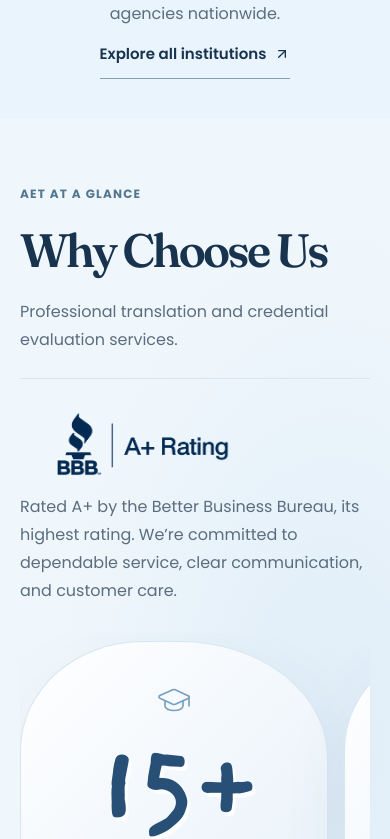
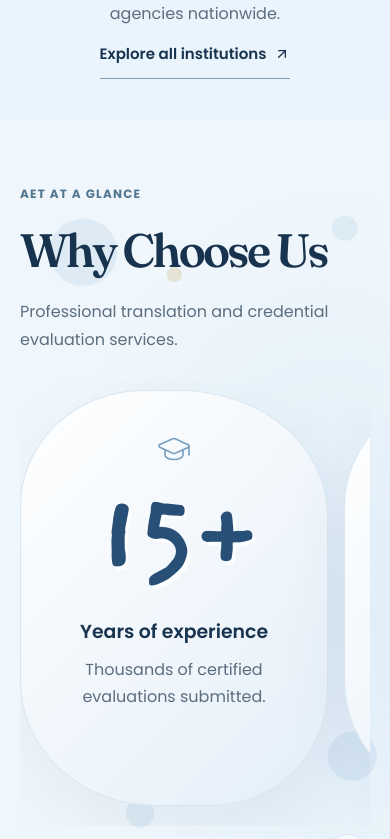
Before and after one commit to Jeromestein/aet-website-2026, a Next.js app: page / in a window 390 px wide. Shown: the part 1245-2084 px from the top of the page. Built offline with nearby package versions, Linux system fonts and the light colour scheme.

Commit message:
feat(home): Add trust cards and fix scroll story timing

```diff
--- a/app/home-design.css
+++ b/app/home-design.css
@@ -31,9 +31,6 @@ h2, .faq-section h2 { font-size: clamp(2.15rem, 4.3vw, 4.5rem); line-height: 1.1
 .impact-scene { padding-block: 104px; gap: 5%; }
 .impact-intro h2 { font-size: clamp(3.2rem, 5.3vw, 6.3rem); line-height: .98; }
 .impact-intro p { font-size: clamp(1rem, 1.4vw, 1.18rem); max-width: 570px; line-height: 1.75; }
-.impact-rating { margin-top: 32px; padding-top: 28px; border-top: 1px solid var(--line); display: grid; gap: 10px; justify-items: start; }
-.impact-rating img { display: block; width: 288px; max-width: 100%; height: auto; }
-.impact-rating > p { color: var(--muted); font-size: 1rem; line-height: 1.75; max-width: 480px; margin: 0; }
 .impact-fact { padding: 48px 32px; }
 .impact-fact strong { font-size: clamp(9rem, 15vw, 15rem); line-height: .8; }
 .impact-fact.wide-figure strong { font-size: clamp(6.3rem, 11vw, 10rem); }
@@ -165,10 +162,8 @@ h2, .faq-section h2 { font-size: clamp(2.15rem, 4.3vw, 4.5rem); line-height: 1.1
   .impact-scene { padding-block: 64px; gap: 28px; }
   .impact-intro h2 { font-size: clamp(2.65rem, 12vw, 3.7rem); }
   .impact-intro p { font-size: 1rem; }
-  .impact-rating { margin-top: 24px; padding-top: 24px; }
-  .impact-rating img { width: 240px; }
   .impact-orbit.card-rail { min-height: 0; }
-  .impact-orbit > .orbit-spark, .impact-orbit > .story-dots { display: none; }
+  .impact-orbit > .story-dots { display: none; }
   .impact-fact { border-radius: 32px; padding: 40px 24px; }
   .impact-fact strong { font-size: clamp(8rem, 24vw, 12rem); }
   .impact-fact.wide-figure strong { font-size: clamp(5.5rem, 18vw, 8.5rem); }
--- a/app/scroll-stories.css
+++ b/app/scroll-stories.css
@@ -1,16 +1,17 @@
 .impact-story { background: radial-gradient(ellipse at 85% 60%,#dfedf8,transparent 60%),#f0f7fc; position: relative; }
-.impact-scene { display:grid;grid-template-columns:1fr 1.1fr;gap:5%;align-items:center;padding-block:90px; }
+.impact-scene { position:relative;isolation:isolate;display:grid;grid-template-columns:1fr 1.1fr;gap:5%;align-items:center;padding-block:90px; }
 .impact-intro h2 { font-size:clamp(36px,4vw,58px);letter-spacing:-2px;margin:24px 0; }
 .impact-intro p { color:var(--muted);max-width:390px;font-size:17px;line-height:1.9; }
 .story-hint { display:block;font-size:10px;letter-spacing:.6px;color:var(--muted);margin-top:38px; }
 .impact-orbit { position:relative; }
 .impact-fact { text-align:center;padding:45px 30px;margin:20px 0;background:linear-gradient(135deg,var(--surface),#e4eff9);border:1px solid var(--line);border-radius:44% 56% 43% 57% / 56% 45% 55% 44%;box-shadow:0 25px 70px #35597612; }
+.fact-review-stars { display:flex;justify-content:center;gap:6px;color:#ba944d;margin:0 auto 20px; }
 .fact-icon { margin:0 auto 14px;color:#779fbf; }
 .impact-fact strong { display:block;font-size:clamp(65px,8vw,116px);font-weight:500;letter-spacing:-6px;line-height:1.1;color:var(--action-blue); }
 .impact-fact h3 { font-size:24px;margin:20px 0 12px; }
 .impact-fact p { max-width:340px;margin:0 auto;color:var(--muted);font-size:14px;line-height:1.8; }
 .story-dots { display:none; }
-.impact-story.is-enhanced { height:230vh; }
+.impact-story.is-enhanced { height:calc(100vh + var(--fact-count) * 65vh); }
 .is-enhanced .impact-scene { position:sticky;top:100px;min-height:calc(100vh - 110px);padding-block:30px; }
 .is-enhanced .impact-orbit { min-height:min(560px,75vh);display:grid;align-items:center; }
 .is-enhanced .impact-fact { grid-area:1/1;min-height:min(520px,68vh);display:flex;flex-direction:column;justify-content:center;margin:0;opacity:0;visibility:hidden;transform:translateY(25px) scale(.96);transition:opacity .55s,transform .65s,visibility .55s; }
@@ -19,10 +20,29 @@
 .story-dots button { width:40px;height:40px;display:grid;place-items:center;border:0;background:transparent;cursor:pointer; }
 .story-dots button span { width:7px;height:7px;border-radius:20px;background:#b5c9da;transition:width .3s,background .3s; }
 .story-dots button[aria-pressed=true] span { width:27px;background:var(--action-blue); }
-.orbit-spark { position:absolute;z-index:1;border-radius:50%;pointer-events:none;background:#cfdfed; }
-.spark-one { width:28px;height:28px;top:8%;right:6%;animation:orbit-drift 7s ease-in-out infinite; }
-.spark-two { width:14px;height:14px;bottom:8%;left:2%;background:#dacfae;animation:orbit-drift 9s ease-in-out infinite reverse; }
-@keyframes orbit-drift { 50% { transform:translate(8px,-18px); } }
+/* The outer sphere follows scroll; its inner surface drifts independently. */
+.impact-scene > .impact-intro, .impact-scene > .rail-shell { position:relative;z-index:1; }
+.impact-bubbles { position:absolute;inset-block:0;left:50%;width:100vw;transform:translateX(-50%);overflow:clip;pointer-events:none;z-index:0; }
+.impact-bubble { position:absolute;width:var(--size);height:var(--size);transform:translate3d(calc(var(--impact-progress,0) * var(--travel-x)),calc(var(--impact-progress,0) * var(--travel-y)),0); }
+.impact-bubble i { display:block;width:100%;height:100%;border-radius:50%;background:var(--bubble-color,#cbdfee80); }
+.impact-story[data-motion="true"] .impact-bubble i { animation:impact-float var(--duration,12s) ease-in-out infinite alternate;animation-delay:var(--delay,0s); }
+.bubble-1 { --size:112px;--travel-x:45px;--travel-y:75px;--delay:-3s;top:10%;left:6%; }
+.bubble-2 { --size:190px;--travel-x:35px;--travel-y:-100px;--duration:16s;--delay:-7s;--bubble-color:#d6e6f45c;top:49%;left:-9%; }
+.bubble-3 { --size:24px;--travel-x:-45px;--travel-y:65px;--duration:10s;--bubble-color:#dacfae80;top:16%;left:46%; }
+.bubble-4 { --size:42px;--travel-x:-55px;--travel-y:90px;--duration:13s;--delay:-5s;top:9%;right:5%; }
+.bubble-5 { --size:82px;--travel-x:-55px;--travel-y:-100px;--duration:15s;--delay:-9s;--bubble-color:#bcd4e85e;bottom:13%;right:0; }
+.bubble-6 { --size:48px;--travel-x:60px;--travel-y:-70px;--duration:11s;--delay:-2s;bottom:9%;left:24%; }
+.bubble-7 { --size:18px;--travel-x:75px;--travel-y:-65px;--duration:9s;--delay:-6s;--bubble-color:#dacfae99;bottom:15%;left:49%; }
+.bubble-8 { --size:28px;--travel-x:-65px;--travel-y:45px;--duration:14s;--delay:-4s;--bubble-color:#b8d2e680;top:40%;left:52%; }
+@keyframes impact-float { from { transform:translate3d(-5px,8px,0); } to { transform:translate3d(9px,-14px,0); } }
+@media (max-width:760px) {
+  .impact-bubble { width:calc(var(--size) * .6);height:calc(var(--size) * .6); }
+  .bubble-2,.bubble-8 { display:none; }
+}
+@media (prefers-reduced-motion:reduce) {
+  .impact-bubble { transform:none; }
+  .impact-story[data-motion="true"] .impact-bubble i { animation:none; }
+}
 .journey-story { background:radial-gradient(ellipse at 0 40%,#365e7b,transparent 65%),var(--ink);color:var(--surface);padding:95px 0 70px; }
 .journey-heading { max-width:760px;margin-bottom:55px; }
 .journey-story .eyebrow { color:#b9d1e4; }
@@ -61,14 +81,13 @@
 .impact-intro p { font-size:15px; }.story-hint { display:none; }
 .impact-orbit { display:grid;gap:15px;grid-template-columns:repeat(3,1fr); }
 .impact-fact { border-radius:26px;padding:28px 14px;margin:0; }.impact-fact strong { font-size:49px;letter-spacing:-2px; }.impact-fact h3 { font-size:17px; }.impact-fact p { font-size:12px; }.fact-icon { width:36px;height:36px; }
-.orbit-spark { display:none; }
 .journey-story { padding-block:65px; }.journey-heading { margin-bottom:36px; }.journey-layout { display:block; }.journey-media { display:none; }.journey-stage { display:block;min-height:0;margin-top:28px; }.journey-mobile-image { display:block;position:relative;height:320px;border-radius:26px 26px 0 0;overflow:hidden;background:#dbeaf5; }.journey-card { border-radius:0 0 26px 26px;padding:28px; }.journey-stage:not(.is-active) .journey-card { opacity:1;transform:none; }.document-sheet { max-width:270px;padding:18px;height:87%; }.document-sheet > svg { width:35px;height:35px; }.document-sheet strong { font-size:25px;margin:8px 0; }.document-sheet > span { margin-bottom:8px; }
 }
 @media(max-width:540px) {
 .impact-orbit { grid-template-columns:1fr; }.impact-fact { padding:30px 25px;border-radius:38% 45% 35% 42%; }.impact-fact strong { font-size:68px; }.impact-fact h3 { font-size:22px; }.impact-fact p { font-size:14px; }.impact-intro h2 { font-size:34px; }.journey-card { gap:16px;padding:26px 22px; }.journey-number { width:37px;height:37px;font-size:11px; }.journey-card h3 { font-size:25px; }.journey-card p { font-size:14px; }.journey-mobile-image { height:290px; }
 }
 @media(prefers-reduced-motion:reduce) {
-.orbit-spark { animation:none; }.journey-photo,.journey-card,.impact-fact { transition:none; }.journey-stage:not(.is-active) .journey-card { opacity:1;transform:none; }
+.journey-photo,.journey-card,.impact-fact { transition:none; }.journey-stage:not(.is-active) .journey-card { opacity:1;transform:none; }
 }
 
 /* Match the IRFC impact and connected-story typography. */
--- a/components/scroll-stories.tsx
+++ b/components/scroll-stories.tsx
@@ -2,59 +2,98 @@
 
 import Image from "next/image";
 import { CardRail } from "./card-rail";
-import { useEffect, useRef, useState } from "react";
-import { ArrowUpRight, FileCheck2, Globe2, GraduationCap } from "lucide-react";
+import { useEffect, useRef, useState, type CSSProperties } from "react";
+import { ArrowUpRight, FileCheck2, Globe2, GraduationCap, ShieldCheck, Star } from "lucide-react";
 
 const facts = [
   { value: "15+", title: "Years of experience", text: "Thousands of certified evaluations submitted.", Icon: GraduationCap },
   { value: "100+", title: "Language pairs", text: "English, Chinese, Spanish, French, German, Russian, Arabic, and more.", Icon: Globe2 },
   { value: "2009", title: "An ATA member since", text: "Member of the American Translators Association.", Icon: FileCheck2 },
+  { value: "A+", title: "Better Business Bureau", text: "BBB’s highest rating. We’re committed to dependable service, clear communication, and customer care.", Icon: ShieldCheck },
+  { value: "5", title: "5-star Google reviews", text: "Clients praise our responsive communication, professional evaluations, and helpful service.", Icon: Star },
 ];
+
+function getImpactScrollRange(section: HTMLElement) {
+  const scene = section.querySelector<HTMLElement>(".impact-scene")!;
+  const sectionRect = section.getBoundingClientRect();
+  const stickyTop = parseFloat(getComputedStyle(scene).top) || 0;
+  return {
+    start: window.scrollY + sectionRect.top - stickyTop,
+    distance: Math.max(1, sectionRect.height - scene.getBoundingClientRect().height),
+  };
+}
 
 export function ImpactStory() {
   const root = useRef<HTMLElement>(null);
   const [active, setActive] = useState(0);
   const [enhanced, setEnhanced] = useState(false);
   useEffect(() => {
+    const section = root.current;
+    if (!section) return;
+    const rail = section.querySelector<HTMLElement>(".impact-orbit");
     const media = window.matchMedia("(min-width: 851px) and (min-height: 720px) and (prefers-reduced-motion: no-preference)");
+    const reducedMotion = window.matchMedia("(prefers-reduced-motion: reduce)");
     let frame = 0;
     const sync = () => {
       frame = 0;
-      if (!media.matches || !root.current) return;
-      const rect = root.current.getBoundingClientRect();
-      const progress = Math.max(0, Math.min(1, (110 - rect.top) / Math.max(1, rect.height - window.innerHeight)));
-      setActive(Math.round(progress * (facts.length - 1)));
+      const rect = section.getBoundingClientRect();
+      let motionProgress = 0;
+      if (media.matches) {
+        const { start, distance } = getImpactScrollRange(section);
+        const progress = Math.max(0, Math.min(1, (window.scrollY - start) / distance));
+        // Give every fact a full interval, including the last one before unpinning.
+        setActive(Math.min(facts.length - 1, Math.floor(progress * facts.length)));
+        motionProgress = progress;
+      } else {
+        const passing = Math.max(0, Math.min(1, (window.innerHeight - rect.top) / (window.innerHeight + rect.height)));
+        const railProgress = rail && rail.scrollWidth > rail.clientWidth
+          ? rail.scrollLeft / (rail.scrollWidth - rail.clientWidth) : 0;
+        motionProgress = (passing + railProgress) / 2;
+      }
+      section.style.setProperty("--impact-progress", String(reducedMotion.matches ? 0 : motionProgress));
     };
     const schedule = () => { if (!frame) frame = requestAnimationFrame(sync); };
-    const configure = () => { setEnhanced(media.matches); schedule(); };
+    const configure = () => {
+      setEnhanced(media.matches);
+      section.dataset.motion = String(!reducedMotion.matches);
+      schedule();
+    };
     configure();
     media.addEventListener("change", configure);
+    reducedMotion.addEventListener("change", configure);
     window.addEventListener("scroll", schedule, { passive: true });
     window.addEventListener("resize", schedule);
-    return () => { cancelAnimationFrame(frame); media.removeEventListener("change", configure); window.removeEventListener("scroll", schedule); window.removeEventListener("resize", schedule); };
+    rail?.addEventListener("scroll", schedule, { passive: true });
+    return () => {
+      cancelAnimationFrame(frame);
+      media.removeEventListener("change", configure);
+      reducedMotion.removeEventListener("change", configure);
+      window.removeEventListener("scroll", schedule);
+      window.removeEventListener("resize", schedule);
+      rail?.removeEventListener("scroll", schedule);
+    };
   }, []);
   const select = (index: number) => {
     setActive(index);
     if (enhanced && root.current) {
-      const rect = root.current.getBoundingClientRect();
-      window.scrollTo({ top: window.scrollY + rect.top - 110 + (rect.height - window.innerHeight) * index / (facts.length - 1), behavior: "smooth" });
+      const { start, distance } = getImpactScrollRange(root.current);
+      window.scrollTo({ top: start + distance * (index + .5) / facts.length, behavior: "smooth" });
     }
   };
-  return <section ref={root} className={`impact-story ${enhanced ? "is-enhanced" : ""}`} id="at-a-glance" aria-labelledby="impact-title">
+  return <section ref={root} className={`impact-story ${enhanced ? "is-enhanced" : ""}`} id="at-a-glance" aria-labelledby="impact-title" style={{ "--fact-count": facts.length } as CSSProperties}>
     <div className="impact-scene wrap">
+      <div className="impact-bubbles" aria-hidden="true">
+        {Array.from({ length: 8 }, (_, i) => <span key={i} className={`impact-bubble bubble-${i + 1}`}><i /></span>)}
+      </div>
       <div className="impact-intro">
         <span className="eyebrow">AET AT A GLANCE</span>
         <h2 id="impact-title">Why Choose Us</h2>
         <p>Professional translation and credential evaluation services.</p>
-        <div className="impact-rating">
-          <Image src="/images/bbb-hero-transparent.png" alt="BBB A+ Rating" width={2172} height={724} sizes="(max-width: 760px) 240px, 288px" />
-          <p>Rated A+ by the Better Business Bureau, its highest rating. We’re committed to dependable service, clear communication, and customer care.</p>
-        </div>
       </div>
       <CardRail className="impact-orbit" label="AET facts">
-        <span className="orbit-spark spark-one" aria-hidden="true" /><span className="orbit-spark spark-two" aria-hidden="true" />
         {facts.map(({ value, title, text, Icon }, i) => <article data-rail-card key={value} className={`impact-fact ${value === "2009" ? "wide-figure" : ""} ${i === active ? "is-active" : ""}`} aria-hidden={enhanced ? i !== active : undefined}>
-          <Icon className="fact-icon" size={54} strokeWidth={1.1} aria-hidden="true" /><strong>{value}</strong><h3>{title}</h3><p>{text}</p>
+          {value === "5" ? <div className="fact-review-stars" aria-hidden="true">{Array.from({ length: 5 }, (_, index) => <Star key={index} size={24} fill="currentColor" strokeWidth={1.2} />)}</div> : <Icon className="fact-icon" size={54} strokeWidth={1.1} aria-hidden="true" />}
+          <strong>{value}</strong><h3>{title}</h3><p>{text}</p>
         </article>)}
         <div className="story-dots" aria-label="AET highlights">{facts.map((fact, i) => <button key={fact.value} type="button" aria-label={`Show ${fact.title}`} aria-pressed={active === i} onClick={() => select(i)}><span /></button>)}</div>
       </CardRail>
```
Also changed, not shown: 2 other files (tests, documents, lock files or other folders).
